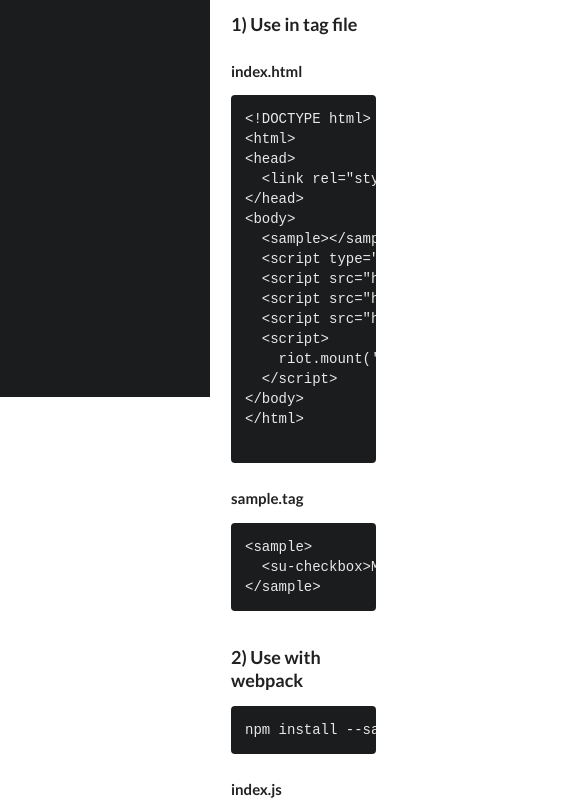
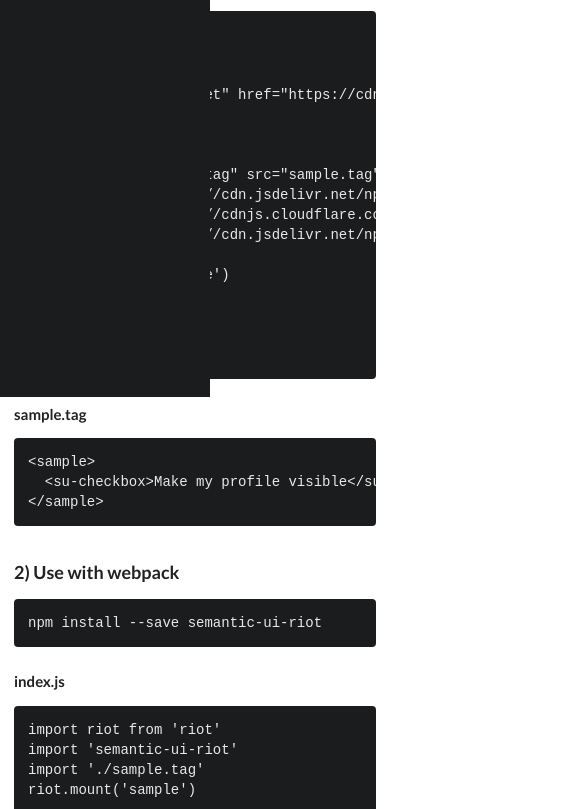
Before and after one commit to black-trooper/semantic-ui-riot-docs, a website built with webpack: page index.html in a window 390 px wide. Shown: the part 447-1256 px from the top of the page, 585 px wide, since content can reach past the window. Built offline with nearby package versions, Linux system fonts and the light colour scheme; what riot, riot-route would draw is missing.

Commit message:
Add support for responsive web design

```diff
--- a/index.html
+++ b/index.html
@@ -24,11 +24,22 @@
     h3.ui.header:first-child {
       margin-top: calc(2rem - 0.142857em);
     }
+
+    .content-wrapper {
+      margin-left: 15.5rem
+    }
+
+    @media only screen and (max-width: 1145px) {
+      .content-wrapper {
+        margin-left: 0;
+        margin-top: 3rem;
+      }
+    }
   </style>
 </head>
 <body>
   <navigation></navigation>
-  <div style="margin-left:15.5rem">
+  <div class="content-wrapper">
     <div class="ui padded one column grid">
       <div class="column">
         <content></content>
```
Also changed, not shown: 1 other file.
